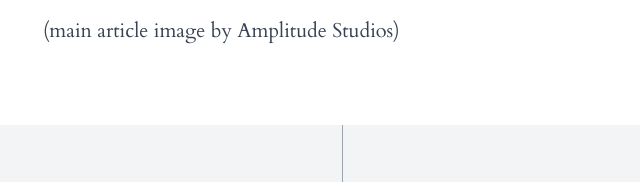
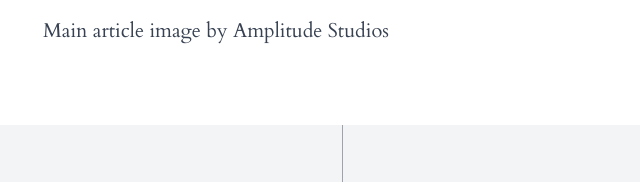
Before and after one commit to DanijelMaksic/my-history-blog, a website built with Parcel: page src/articles/article.html in a window 1280 px wide. Shown: the part 2869-3051 px from the top of the page, 277-917 px from the left. Built offline with nearby package versions, Linux system fonts and the light colour scheme.

Commit message:
Initial commit

```diff
--- a/src/articles/article.html
+++ b/src/articles/article.html
@@ -210,7 +210,7 @@
             >
             by Susan Wise Bauer)
          </p>
-         <p>(main article image by Amplitude Studios)</p>
+         <p>Main article image by Amplitude Studios</p>
       </section>
 
       <!-- FOOTER -->
```
